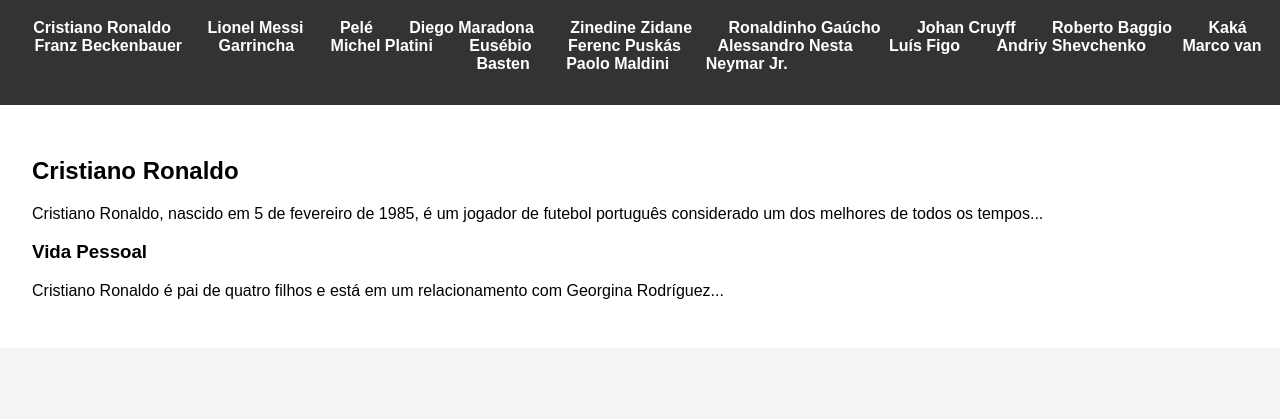
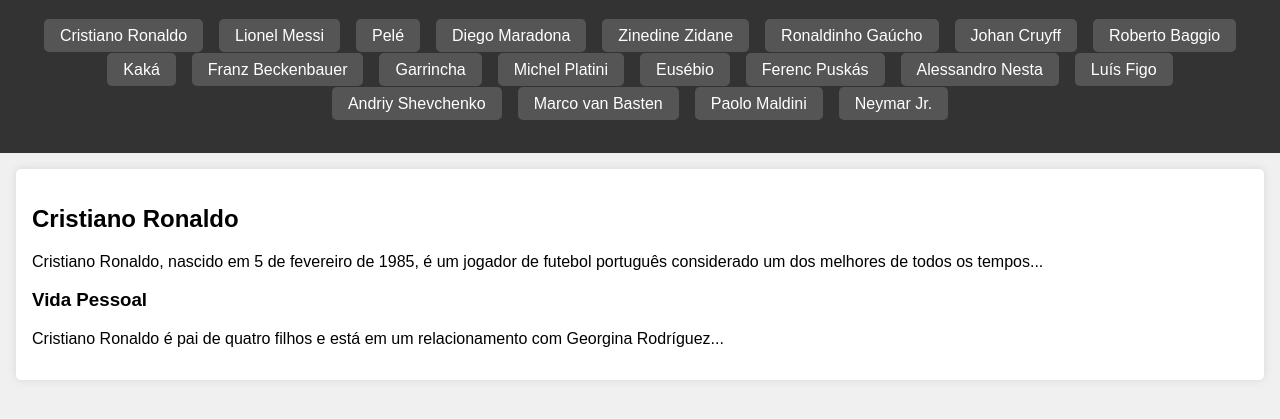
Before and after one commit to Yury685/site, a plain HTML site: page index.html in a window 1280 px wide. Shown: the part 77-496 px from the top of the page. Drawn offline with Linux system fonts and the light colour scheme.

Commit message:
style.css

```diff
--- a/style.css
+++ b/style.css
@@ -1,15 +1,13 @@
-/* style.css */
-
 body {
     font-family: Arial, sans-serif;
     margin: 0;
     padding: 0;
-    background-color: #f4f4f4;
+    background-color: #f0f0f0;
 }
 
 header {
     background-color: #333;
-    color: #fff;
+    color: white;
     padding: 1rem;
     text-align: center;
 }
@@ -17,45 +15,36 @@ header {
 nav ul {
     list-style-type: none;
     padding: 0;
+    display: flex;
+    justify-content: center;
+    flex-wrap: wrap;
 }
 
 nav ul li {
-    display: inline;
-    margin: 0 1rem;
+    margin: 0.5rem;
 }
 
 nav ul li a {
-    color: #fff;
+    color: white;
     text-decoration: none;
-    font-weight: bold;
+    padding: 0.5rem 1rem;
+    background-color: #555;
+    border-radius: 5px;
 }
 
-main {
-    padding: 2rem;
-    background-color: #fff;
+nav ul li a:hover {
+    background-color: #777;
 }
 
 .tab-content {
     display: none;
+    padding: 1rem;
+    background-color: white;
+    margin: 1rem;
+    border-radius: 5px;
+    box-shadow: 0 0 10px rgba(0,0,0,0.1);
 }
 
 .tab-content.active {
     display: block;
 }
-
-footer {
-    background-color: #333;
-    color: #fff;
-    text-align: center;
-    padding: 1rem;
-    position: fixed;
-    width: 100%;
-    bottom: 0;
-}
-
-@media (max-width: 768px) {
-    nav ul li {
-        display: block;
-        margin: 0.5rem 0;
-    }
-}
```
